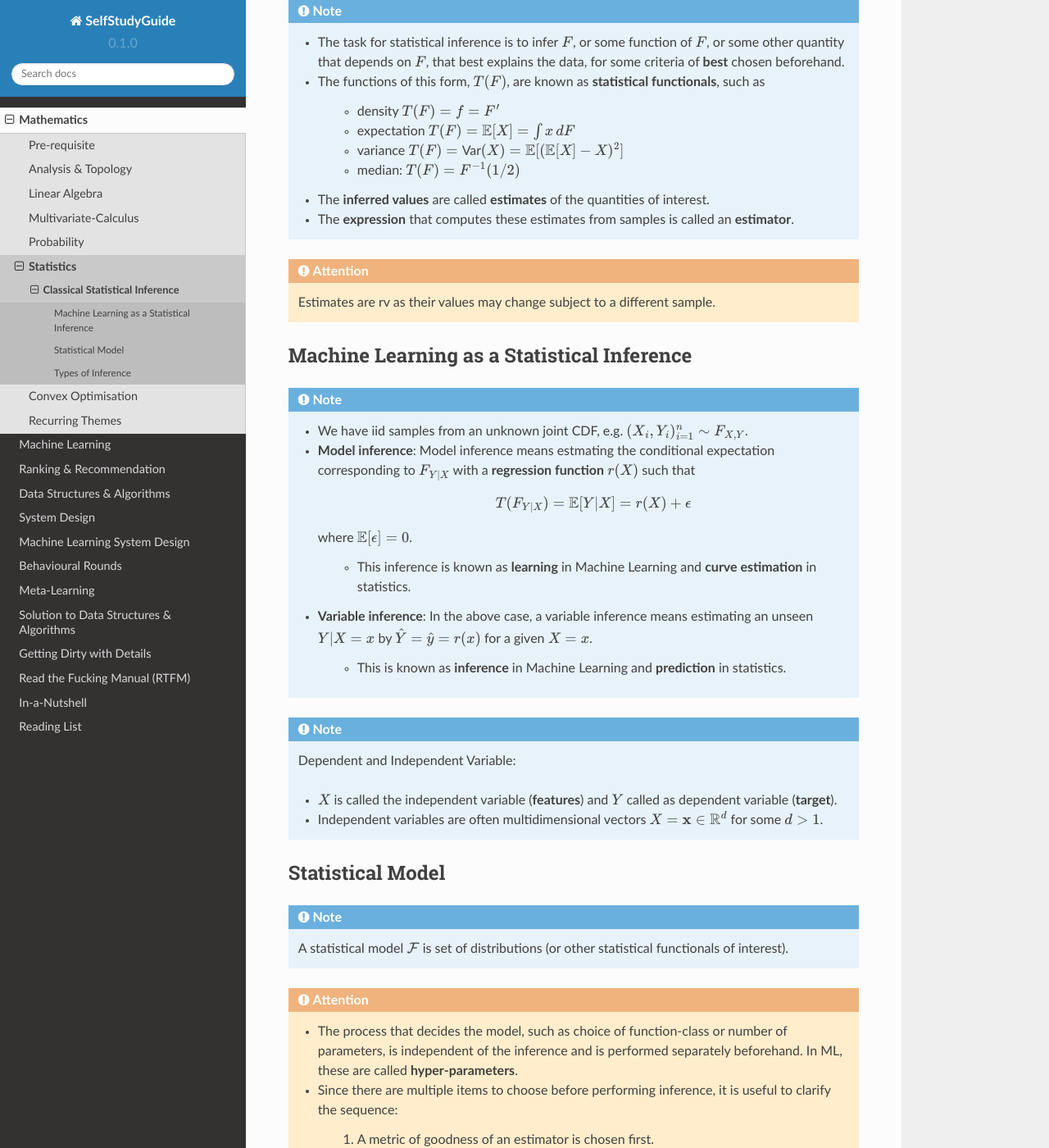
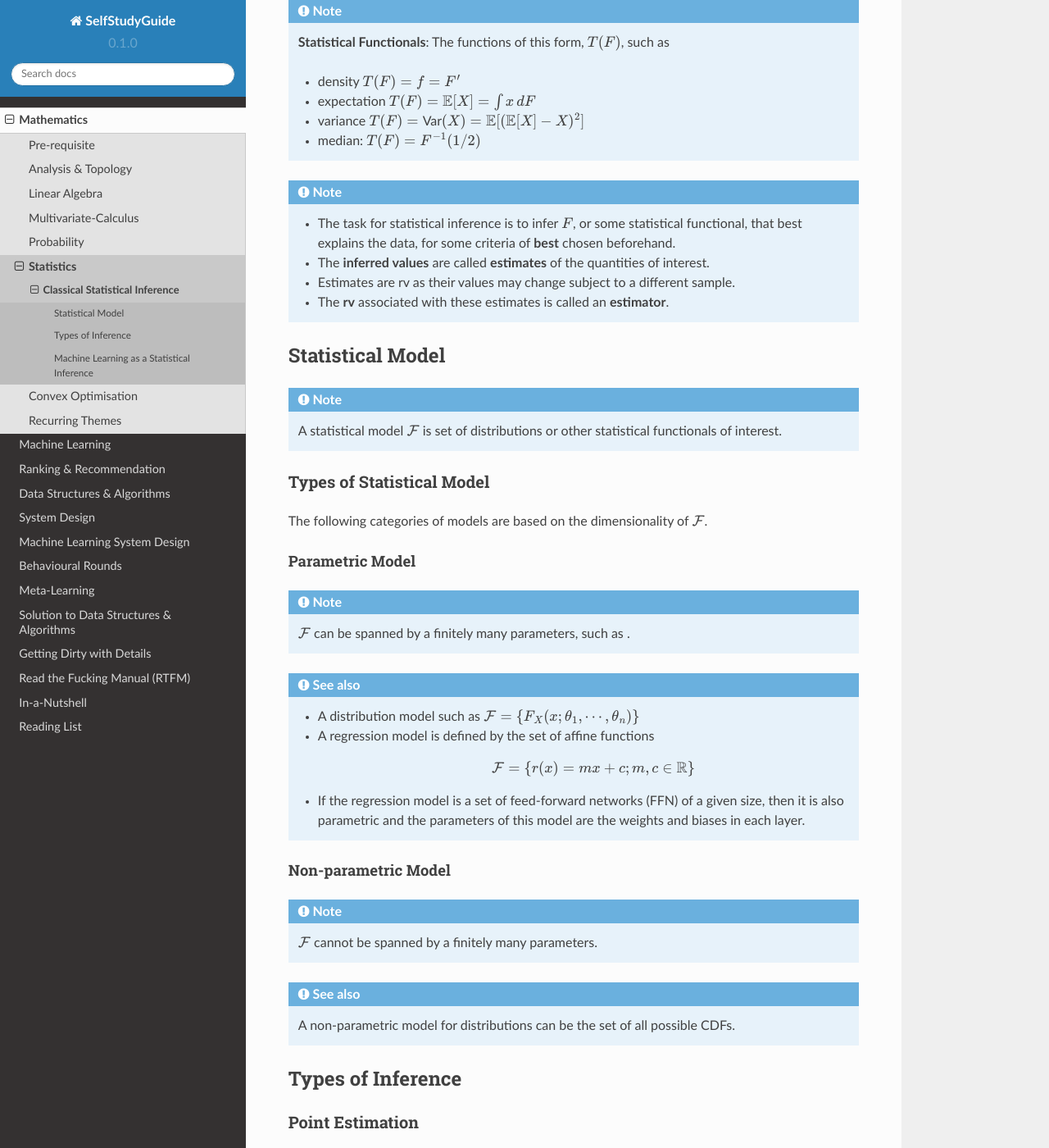
Before and after one commit to uselesstechjunks/leetcode, a Sphinx documentation site: the page built from docs/source/math/stat/inference.rst, in a window 1280 px wide and 1400 px high, scrolled down 209 px. Shown: the whole window at 82% size. Built offline with Sphinx 7.4.7 and the Read the Docs theme 2.0.0, drawn with Linux system fonts in a browser that asks for light colours; some of the changed text lies outside the part shown.

Commit message:
Update inference.rst

```diff
--- a/docs/source/math/stat/inference.rst
+++ b/docs/source/math/stat/inference.rst
@@ -4,99 +4,48 @@ Classical Statistical Inference
 We have a sample of size :math:`n`, :math:`X_1,\cdots X_n` from an unknown CDF :math:`F`.
 
 .. note::
-	* The task for statistical inference is to infer :math:`F`, or some function of :math:`F`, or some other quantity that depends on :math:`F`, that best explains the data, for some criteria of **best** chosen beforehand.
-	* The functions of this form, :math:`T(F)`, are known as **statistical functionals**, such as
+	**Statistical Functionals**: The functions of this form, :math:`T(F)`, such as
 
-		* density :math:`T(F)=f=F'`
-		* expectation :math:`T(F)=\mathbb{E}[X]=\int x \mathop{dF}`
-		* variance :math:`T(F)=\text{Var}(X)=\mathbb{E}[(\mathbb{E}[X]-X)^2]`
-		* median: :math:`T(F)=F^{-1}(1/2)`
-	* The **inferred values** are called **estimates** of the quantities of interest.
-	* The **expression** that computes these estimates from samples is called an **estimator**.
-
-.. attention::
-	Estimates are rv as their values may change subject to a different sample.
-
-******************************************************************************************
-Machine Learning as a Statistical Inference
-******************************************************************************************
-.. note::
-	* We have iid samples from an unknown joint CDF, e.g. :math:`(X_i,Y_i)_{i=1}^n\sim F_{X,Y}`.
-	* **Model inference**: Model inference means estmating the conditional expectation corresponding to :math:`F_{Y|X}` with a **regression function** :math:`r(X)` such that
-
-		.. math::
-		    T(F_{Y|X})=\mathbb{E}[Y|X]=r(X)+\epsilon
-
-	  where :math:`\mathbb{E}[\epsilon]=0`.
-
-		* This inference is known as **learning** in Machine Learning and **curve estimation** in statistics.
-	* **Variable inference**: In the above case, a variable inference means estimating an unseen :math:`Y|X=x` by :math:`\hat{Y}=\hat{y}=r(x)` for a given :math:`X=x`.
-
-		* This is known as **inference** in Machine Learning and **prediction** in statistics.
+	* density :math:`T(F)=f=F'`
+	* expectation :math:`T(F)=\mathbb{E}[X]=\int x \mathop{dF}`
+	* variance :math:`T(F)=\text{Var}(X)=\mathbb{E}[(\mathbb{E}[X]-X)^2]`
+	* median: :math:`T(F)=F^{-1}(1/2)`
 
 .. note::
-	Dependent and Independent Variable:
-
-	* :math:`X` is called the independent variable (**features**) and :math:`Y` called as dependent variable (**target**).
-	* Independent variables are often multidimensional vectors :math:`X=\mathbf{x}\in\mathbb{R}^d` for some :math:`d>1`.
+	* The task for statistical inference is to infer :math:`F`, or some statistical functional, that best explains the data, for some criteria of **best** chosen beforehand.
+	* The **inferred values** are called **estimates** of the quantities of interest.
+	* Estimates are rv as their values may change subject to a different sample.
+	* The **rv** associated with these estimates is called an **estimator**.
 
 ******************************************************************************************
 Statistical Model
 ******************************************************************************************
 .. note::
-	A statistical model :math:`\mathcal{F}` is set of distributions (or other statistical functionals of interest).
-
-.. attention::
-    * The process that decides the model, such as choice of function-class or number of parameters, is independent of the inference and is performed separately beforehand. In ML, these are called **hyper-parameters**.
-    * Since there are multiple items to choose before performing inference, it is useful to clarify the sequence:
-
-        #. A metric of goodness of an estimator is chosen first.
-        #. A model is chosen (such as, hyperparameters).
-        #. Inference is performed using computation involving the samples.
-        #. Quality of model is judged by evaluating the model on the inference data.
-        #. (Optional) A different model is chosen and the process repeats.
+	A statistical model :math:`\mathcal{F}` is set of distributions or other statistical functionals of interest.
 
 Types of Statistical Model
 ==========================================================================================
-The following categories of models are based on the dimensionality of this set.
+The following categories of models are based on the dimensionality of :math:`\mathcal{F}`.
 
 Parametric Model
 ------------------------------------------------------------------------------------------
 .. note::
-	This set can be spanned by a finitely many parameters.
+	:math:`\mathcal{F}` can be spanned by a finitely many parameters, such as .
 
 .. seealso::
+	* A distribution model such as :math:`\mathcal{F}=\{F_X(x;\theta_1,\cdots,\theta_n)\}`
 	* A regression model is defined by the set of affine functions
 
 		.. math:: \mathcal{F}=\{r(x)=mx+c; m,c\in\mathbb{R}\}
 	* If the regression model is a set of feed-forward networks (FFN) of a given size, then it is also parametric and the parameters of this model are the weights and biases in each layer.
-	* If the task is to estimate densities, then a parametric model could be
-
-		.. math::
-			\mathcal{F}=\{f_X(x;\mu,\sigma)=\frac{1}{\sigma\sqrt{2\pi}}\exp\{\frac{1}{2\sigma}(x-\mu)^2);\mu\in\mathbb{R},\sigma\in\mathbb{R}^+\}
 
 Non-parametric Model
 ------------------------------------------------------------------------------------------
 .. note::
-	This set cannot be spanned by a finitely many parameters.
+	:math:`\mathcal{F}` cannot be spanned by a finitely many parameters.
 
 .. seealso::
-	A non-parametric model for distributions can be the set of all possible cdfs.
-
-Empirical distribution function
-^^^^^^^^^^^^^^^^^^^^^^^^^^^^^^^^^^^^^^^^^^^^^^^^^^^^^^^^^^^^^^^^^^^^^^^^^^^^^^^^^^^^^^^^^^
-The estimator for :math:`F` is :math:`\hat{F_n}` which assigns a mass :math:`1/n` to every point in sample :math:`\{X_i\}_{i=1}^n`.
-
-.. note::
-	For a given :math:`x`,
-
-		* :math:`\mathbb{E}[\hat{F_n}(x)]=F(x)`
-		* :math:`\text{Var}(\hat{F_n})=\frac{F(x)(1-F(x))}{n}`
-
-Plug-in Estimator
-""""""""""""""""""""""""""""""""""""""""""""""""""""""""""""""""""""""""""""""""""""""""""
-.. note::
-	The plug-in estimator for any statistical functional :math:`T(F)` can be obtained by replacing it with :math:`\hat{F_n}` as :math:`T(\hat{F_n})`.
+	A non-parametric model for distributions can be the set of all possible CDFs.
 
 ******************************************************************************************
 Types of Inference
@@ -107,7 +56,7 @@ Point Estimation
 .. note::
 	* A single **best** estimate (point) for the fixed, unknown qualtity of interest :math:`\theta` within the model.
 	* This estimate of :math:`\theta` is expressed as a function of the data :math:`\hat{\theta_n}=g(x_1,\cdots,x_n)`.
-	* The estimator :math:`\hat{\Theta_n}` is a rv (i.e. with a different sample, it evaluates to a different value :math:`\hat{\theta_n}`).
+	* The estimator :math:`\hat{\Theta_n}` is a rv (i.e. with a different sample, it evaluates to a different value :math:`\hat{\theta_n}'`).
 	* Examples:
 
 		#. a single distribution/density function (parameterised/non-parameterised)
@@ -135,7 +84,6 @@ Some useful terminology
 
 .. note::
     * **Asymptotically Normal Estimator**: :math:`\hat{\Theta_n}\xrightarrow[]{D}\mathcal{N}(\theta,\hat{\text{se}_\theta}^2(\hat{\Theta_n}))`.
-    * Empirical distribution function is a consistent estimator for any distribution.
 
 Confidence Set Estimation
 ==========================================================================================
@@ -161,17 +109,6 @@ Some useful terminology
 
 		* The above is a pointwise asymptotic CI.
 
-For the empirical distribution model, following are some interesting results.
-
-.. note::
-    * **Glivenko-Cantelli Theorem**: :math:`||\hat{F_n}(x)-F(x)||_\infty=\sup_{x}|\hat{F_n}(x)-F(x)|\xrightarrow[]{as} 0`.
-    * **Dvoretzsky-Kiefer-Wolfowitz (DKW) Inequality**: For any :math:`\epsilon>0`,
-
-        .. math::
-            \mathbb{P}(\sup_x|\hat{F_n}(x)-F(x)|>\epsilon) \le 2\exp(-2n\epsilon^2)
-
-    * It can be derived from DKW that we can form a :math:`1-\alpha` CI of width :math:`2\epsilon_n` around :math:`\hat{F_n}` where :math:`\epsilon_n=\sqrt{\frac{1}{2n}\ln(\frac{2}{\alpha})}`.
-
 Hypothesis Testing
 ==========================================================================================
 .. note::
@@ -183,3 +120,40 @@ Hypothesis Testing
 	#. The statement about the quantity of interest assuming the model is correct is called the **Null hypothesis**.
 	#. The statement where the model is incorrect is called **Alternate hypothesis**.
 	#. [TODO:CHECK IF TRUE] If we create a :math:`1-\alpha` confidence set for the estimated quantity and the quantity as-per-model doesn't fall within this set, then we **reject** the null hypothesis with significance level :math:`1-\alpha`.  If it does then we **fail to reject** the null hypothesis.
+
+.. note::
+	* TODO - write common definitions, significance level, rejection region, critical point, type-I type-II errors
+
+******************************************************************************************
+Machine Learning as a Statistical Inference
+******************************************************************************************
+.. note::
+	* We have iid samples from an unknown joint CDF, e.g. :math:`(X_i,Y_i)_{i=1}^n\sim F_{X,Y}`.
+	* **Model inference**: Model inference means estmating the conditional expectation corresponding to :math:`F_{Y|X}` with a **regression function** :math:`r(X)` such that
+
+		.. math::
+		    T(F_{Y|X})=\mathbb{E}[Y|X]=r(X)+\epsilon
+
+	  where :math:`\mathbb{E}[\epsilon]=0`.
+
+		* This inference is known as **learning** in Machine Learning and **curve estimation** in statistics.
+	* **Variable inference**: In the above case, a variable inference means estimating an unseen :math:`Y|X=x` by :math:`\hat{Y}=\hat{y}=r(x)` for a given :math:`X=x`.
+
+		* This is known as **inference** in Machine Learning and **prediction** in statistics.
+
+.. note::
+	Dependent and Independent Variable:
+
+
+.. attention::
+    * The process that decides the model, such as choice of function-class or number of parameters, is independent of the inference and is performed separately beforehand. In ML, these are called **hyper-parameters**.
+    * Since there are multiple items to choose before performing inference, it is useful to clarify the sequence:
+
+        #. A metric of goodness of an estimator is chosen first.
+        #. A model is chosen (such as, hyperparameters).
+        #. Inference is performed using computation involving the samples.
+        #. Quality of model is judged by evaluating the model on the inference data.
+        #. (Optional) A different model is chosen and the process repeats.
+
+	* :math:`X` is called the independent variable (**features**) and :math:`Y` called as dependent variable (**target**).
+	* Independent variables are often multidimensional vectors :math:`X=\mathbf{x}\in\mathbb{R}^d` for some :math:`d>1`.
```
